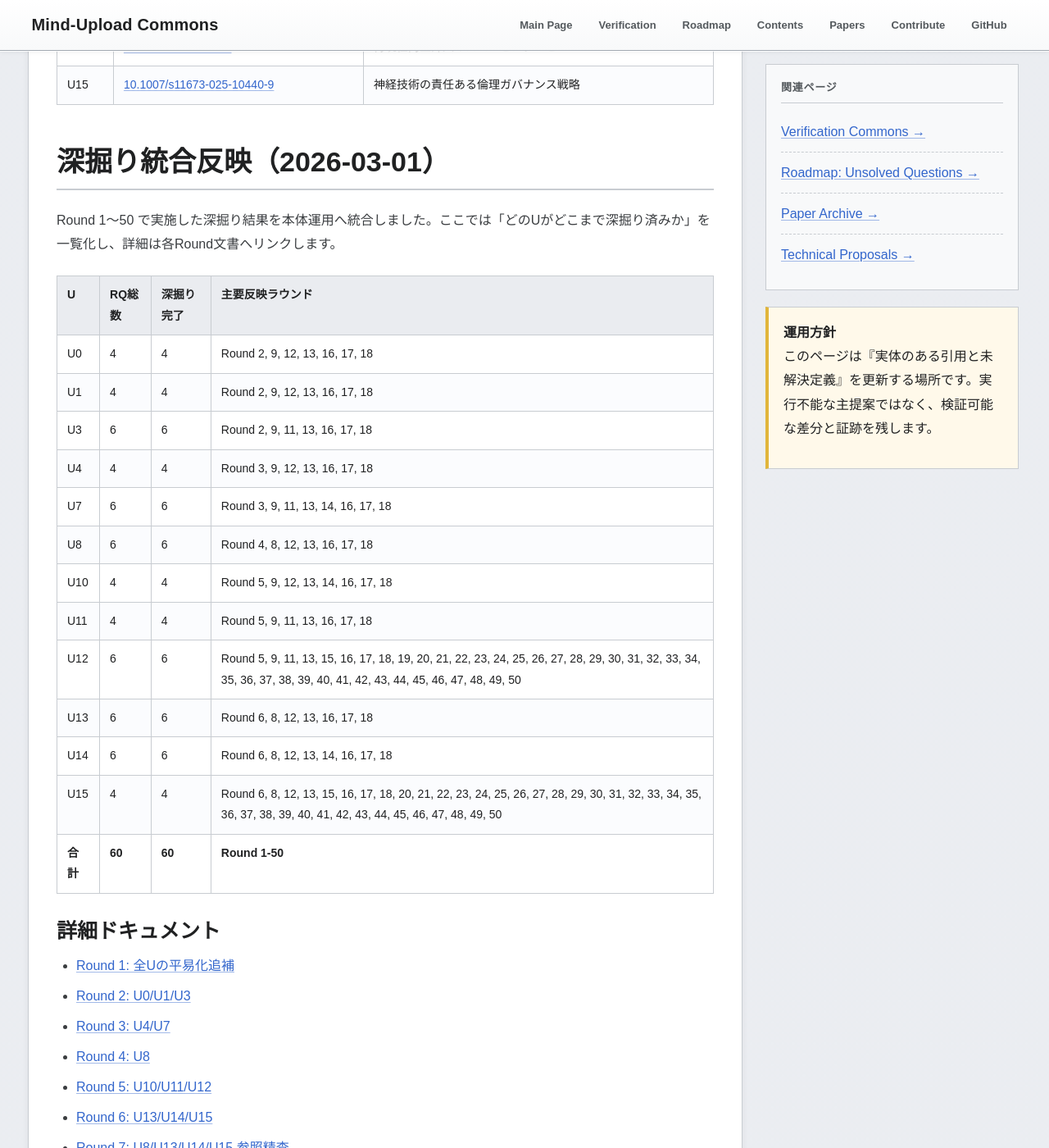
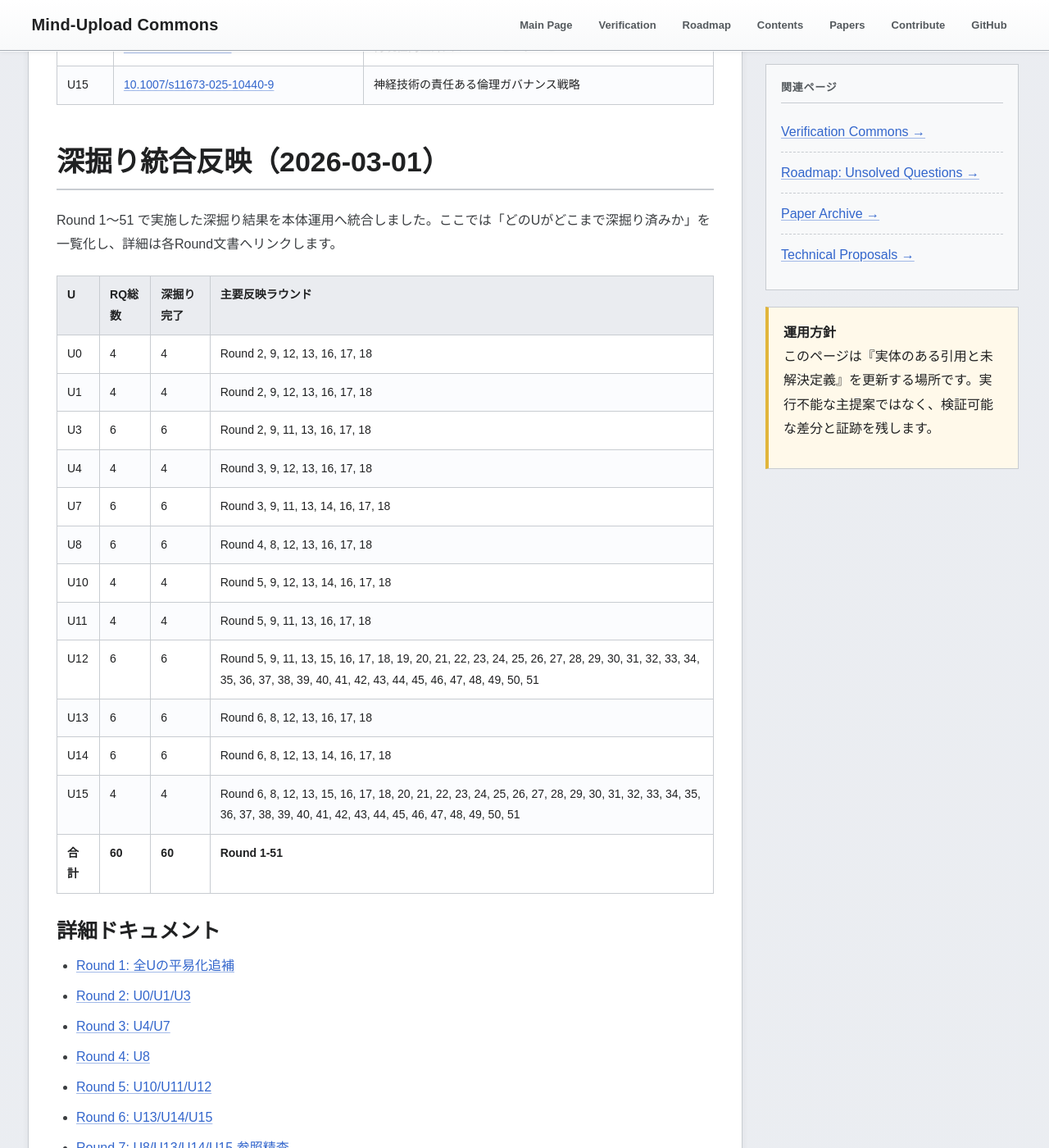
Before and after one commit to yasufumi-nakata/eegflow, a Jekyll site: the page built from research_harvest_50.md, in a window 1280 px wide and 1400 px high, scrolled down 6243 px. Shown: the whole window at 82% size. Built offline with Jekyll 4.4.1, drawn with Linux system fonts in a browser that asks for light colours; some of the changed text lies outside the part shown.

Commit message:
Add Round 51 reopen candidate screening and continuity commitment

```diff
--- a/research_harvest_50.md
+++ b/research_harvest_50.md
@@ -156,7 +156,7 @@
 <section class="section" id="deepening-integration-20260301">
 <h2 class="section-title">深掘り統合反映（2026-03-01）</h2>
 <p>
-Round 1〜50 で実施した深掘り結果を本体運用へ統合しました。ここでは「どのUがどこまで深掘り済みか」を一覧化し、詳細は各Round文書へリンクします。
+Round 1〜51 で実施した深掘り結果を本体運用へ統合しました。ここでは「どのUがどこまで深掘り済みか」を一覧化し、詳細は各Round文書へリンクします。
 </p>
 <table class="data-table">
 <thead><tr><th>U</th><th>RQ総数</th><th>深掘り完了</th><th>主要反映ラウンド</th></tr></thead><tbody>
@@ -168,11 +168,11 @@
 <tr><td>U8</td><td>6</td><td>6</td><td>Round 4, 8, 12, 13, 16, 17, 18</td></tr>
 <tr><td>U10</td><td>4</td><td>4</td><td>Round 5, 9, 12, 13, 14, 16, 17, 18</td></tr>
 <tr><td>U11</td><td>4</td><td>4</td><td>Round 5, 9, 11, 13, 16, 17, 18</td></tr>
-<tr><td>U12</td><td>6</td><td>6</td><td>Round 5, 9, 11, 13, 15, 16, 17, 18, 19, 20, 21, 22, 23, 24, 25, 26, 27, 28, 29, 30, 31, 32, 33, 34, 35, 36, 37, 38, 39, 40, 41, 42, 43, 44, 45, 46, 47, 48, 49, 50</td></tr>
+<tr><td>U12</td><td>6</td><td>6</td><td>Round 5, 9, 11, 13, 15, 16, 17, 18, 19, 20, 21, 22, 23, 24, 25, 26, 27, 28, 29, 30, 31, 32, 33, 34, 35, 36, 37, 38, 39, 40, 41, 42, 43, 44, 45, 46, 47, 48, 49, 50, 51</td></tr>
 <tr><td>U13</td><td>6</td><td>6</td><td>Round 6, 8, 12, 13, 16, 17, 18</td></tr>
 <tr><td>U14</td><td>6</td><td>6</td><td>Round 6, 8, 12, 13, 14, 16, 17, 18</td></tr>
-<tr><td>U15</td><td>4</td><td>4</td><td>Round 6, 8, 12, 13, 15, 16, 17, 18, 20, 21, 22, 23, 24, 25, 26, 27, 28, 29, 30, 31, 32, 33, 34, 35, 36, 37, 38, 39, 40, 41, 42, 43, 44, 45, 46, 47, 48, 49, 50</td></tr>
-<tr><td><strong>合計</strong></td><td><strong>60</strong></td><td><strong>60</strong></td><td><strong>Round 1-50</strong></td></tr>
+<tr><td>U15</td><td>4</td><td>4</td><td>Round 6, 8, 12, 13, 15, 16, 17, 18, 20, 21, 22, 23, 24, 25, 26, 27, 28, 29, 30, 31, 32, 33, 34, 35, 36, 37, 38, 39, 40, 41, 42, 43, 44, 45, 46, 47, 48, 49, 50, 51</td></tr>
+<tr><td><strong>合計</strong></td><td><strong>60</strong></td><td><strong>60</strong></td><td><strong>Round 1-51</strong></td></tr>
 </tbody></table>
 
 <h3>詳細ドキュメント</h3>
@@ -227,6 +227,7 @@
 <li><a href="research_deepening_round48_2026-03-01.html">Round 48: 閾値再評価ログと再開判定監査の固定</a></li>
 <li><a href="research_deepening_round49_2026-03-01.html">Round 49: 監視窓実行ログとraise判定ゲートの固定</a></li>
 <li><a href="research_deepening_round50_2026-03-01.html">Round 50: 再開準備度スコアと監視ハンドオフチェックポイントの固定</a></li>
+<li><a href="research_deepening_round51_2026-03-01.html">Round 51: 再開候補スクリーニングと監視継続コミットメントの固定</a></li>
 </ul>
 
 <h3>整合性監査（証跡）</h3>
@@ -526,6 +527,12 @@
 Round 50 の再開準備度スコアと監視ハンドオフチェックポイントの固定は
 <a href="automation/rq_regulation_reopen_readiness_score_round50_2026-03-01.csv" target="_blank">rq_regulation_reopen_readiness_score_round50_2026-03-01.csv</a>（問い別再開準備度スコア）と
 <a href="automation/rq_regulation_watch_handoff_checkpoint_round50_2026-03-01.csv" target="_blank">rq_regulation_watch_handoff_checkpoint_round50_2026-03-01.csv</a>（問い別監視ハンドオフチェックポイント）
+に記録しています。
+</p>
+<p class="small">
+Round 51 の再開候補スクリーニングと監視継続コミットメントの固定は
+<a href="automation/rq_regulation_reopen_candidate_screening_round51_2026-03-01.csv" target="_blank">rq_regulation_reopen_candidate_screening_round51_2026-03-01.csv</a>（問い別再開候補スクリーニング）と
+<a href="automation/rq_regulation_monitor_continuity_commitment_round51_2026-03-01.csv" target="_blank">rq_regulation_monitor_continuity_commitment_round51_2026-03-01.csv</a>（問い別監視継続コミットメント）
 に記録しています。
 </p>
 </section>
```
Also changed, not shown: automation/rq_regulation_monitor_continuity_commitment_round51_2026-03-01.csv (added, +11 -0 lines), automation/rq_regulation_reopen_candidate_screening_round51_2026-03-01.csv (added, +11 -0 lines), research_deepening_continue_guide_2026-03-01.md (+6 -2 lines), research_deepening_round51_2026-03-01.md (added, +64 -0 lines).
